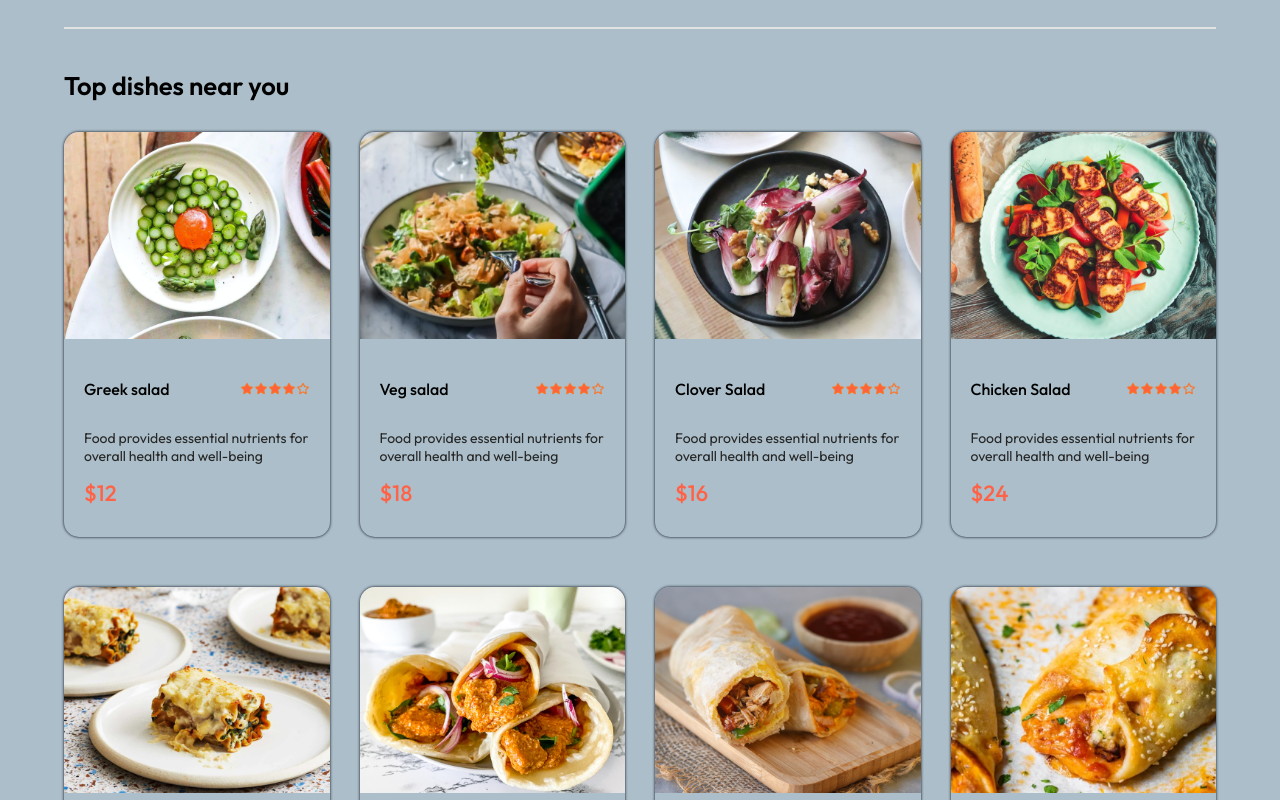
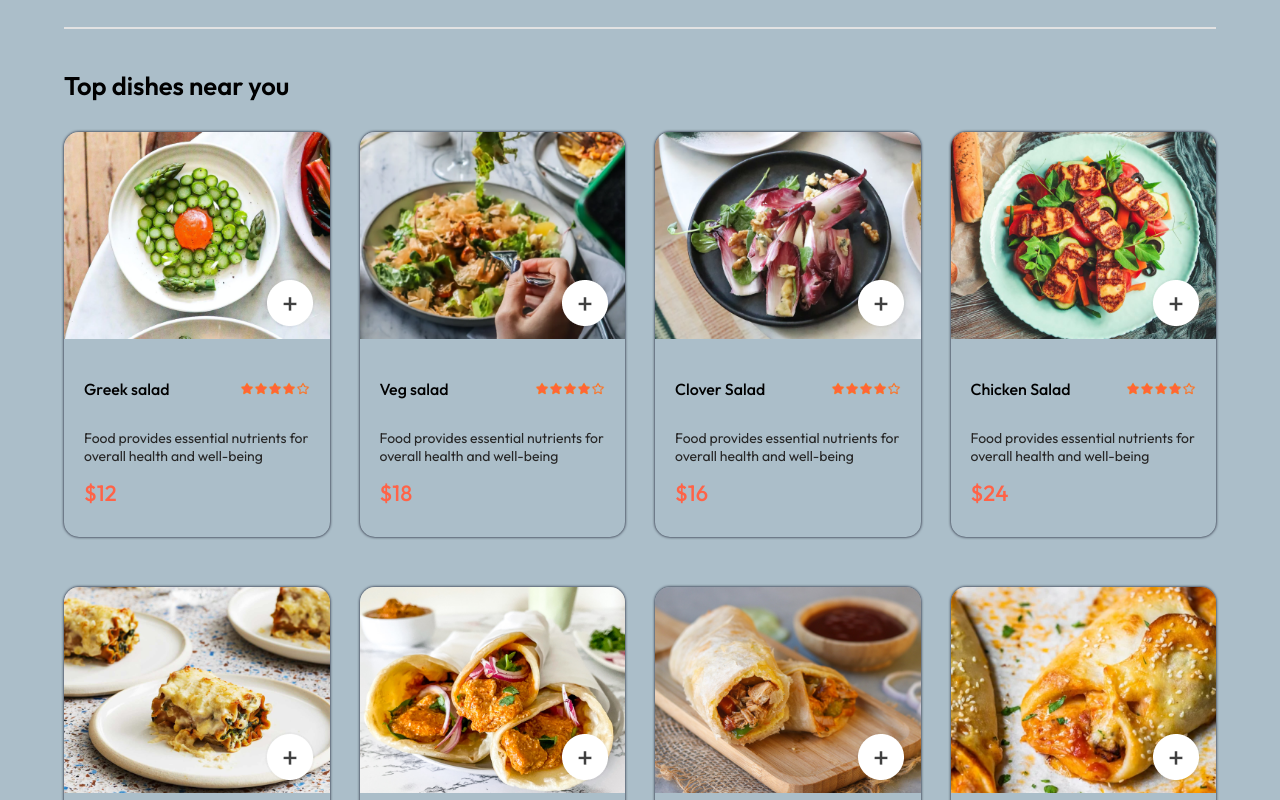
Before and after one commit to sdfowers/react-portfolio, a React (Create React App) app: page /react-portfolio/fooddelivery in a window 1280 px wide. Shown: the part 1020-1820 px from the top of the page. Built offline with nearby package versions, Linux system fonts and the light colour scheme.

Commit message:
setting up cart functionality

```diff
--- a/src/Components/FoodDelivery/Context/StoreContext.jsx
+++ b/src/Components/FoodDelivery/Context/StoreContext.jsx
@@ -1,10 +1,27 @@
-import { createContext } from "react";
+import { createContext, useState } from "react";
 import { food_list } from "../assets/assets";
 export const StoreContext = createContext(null)
 
 const StoreContextProvider = (props) => {
+    const [cartItems, setCartItems] = useState({});
+
+    const addToCart = (itemID) => {
+        if (!cartItems[itemID]) {
+            setCartItems((prev) => ({...prev, [itemID] : 1}))
+        } else {
+            setCartItems((prev) => ({...prev, [itemID] : prev[itemID] + 1}))
+        }
+    }
+    const removeFromCart = (itemID) => {
+        setCartItems((prev) => ({...prev, [itemID] : prev[itemID] - 1}))
+    }
+
     const contextValue = {
-        food_list
+        food_list,
+        cartItems,
+        setCartItems,
+        addToCart,
+        removeFromCart
     }
     return (
         <StoreContext.Provider value={contextValue}>
--- a/src/Components/FoodDelivery/FoodItem/FoodItem.css
+++ b/src/Components/FoodDelivery/FoodItem/FoodItem.css
@@ -36,3 +36,32 @@
     font-weight: 500;
     margin: 10px 0px;
 }
+.food-item-image-container {
+    position: relative;
+}
+.food-item-image-container .add {
+    width: 50px;
+    position: absolute;
+    bottom: 15px;
+    right: 15px;
+    cursor: pointer;
+    border-radius: 50%;
+}
+.food-item-counter {
+    position: absolute;
+    bottom: 15px;
+    right: 15px;
+    display: flex;
+    align-items: center;
+    gap: 15px;
+    padding: 5px;
+    border-radius: 50px;
+    background-color: white;
+}
+.food-item-counter p {
+    font-size: 15px;
+    font-weight: 500;
+}
+.food-item-counter img {
+    width: 40px;
+}
--- a/src/Components/FoodDelivery/FoodItem/FoodItem.jsx
+++ b/src/Components/FoodDelivery/FoodItem/FoodItem.jsx
@@ -1,14 +1,25 @@
-import React from 'react'
+import React, { useContext, useState } from 'react'
 import './FoodItem.css'
 import { assets } from '../assets/assets'
+import { StoreContext } from '../Context/StoreContext';
 
 const FoodItem = ({id, name, price, description, image}) => {
 
+    const [itemCount, setItemCount] = useState(0);
+    const {cartItems, addToCart, removeFromCart} = useContext(StoreContext);
 
   return (
     <div className='food-item'>
         <div className="food-item-image-container">
             <img className='food-item-image' src={image} alt="" />
+            {!cartItems[id]
+                ?<img className='add' onClick={() => setItemCount(prev => prev + 1)} src={assets.add_icon_white} alt="" />
+                :<div className="food-item-counter">
+                    <img onClick={() => setItemCount(prev => prev - 1)} src={assets.remove_icon_red} alt="" />
+                    <p>{itemCount}</p>
+                    <img onClick={() => setItemCount(prev => prev + 1)} src={assets.add_icon_green} alt="" />
+                </div>
+            }
         </div>
         <div className="food-item-info">
             <div className="food-item-name-rating">
```
